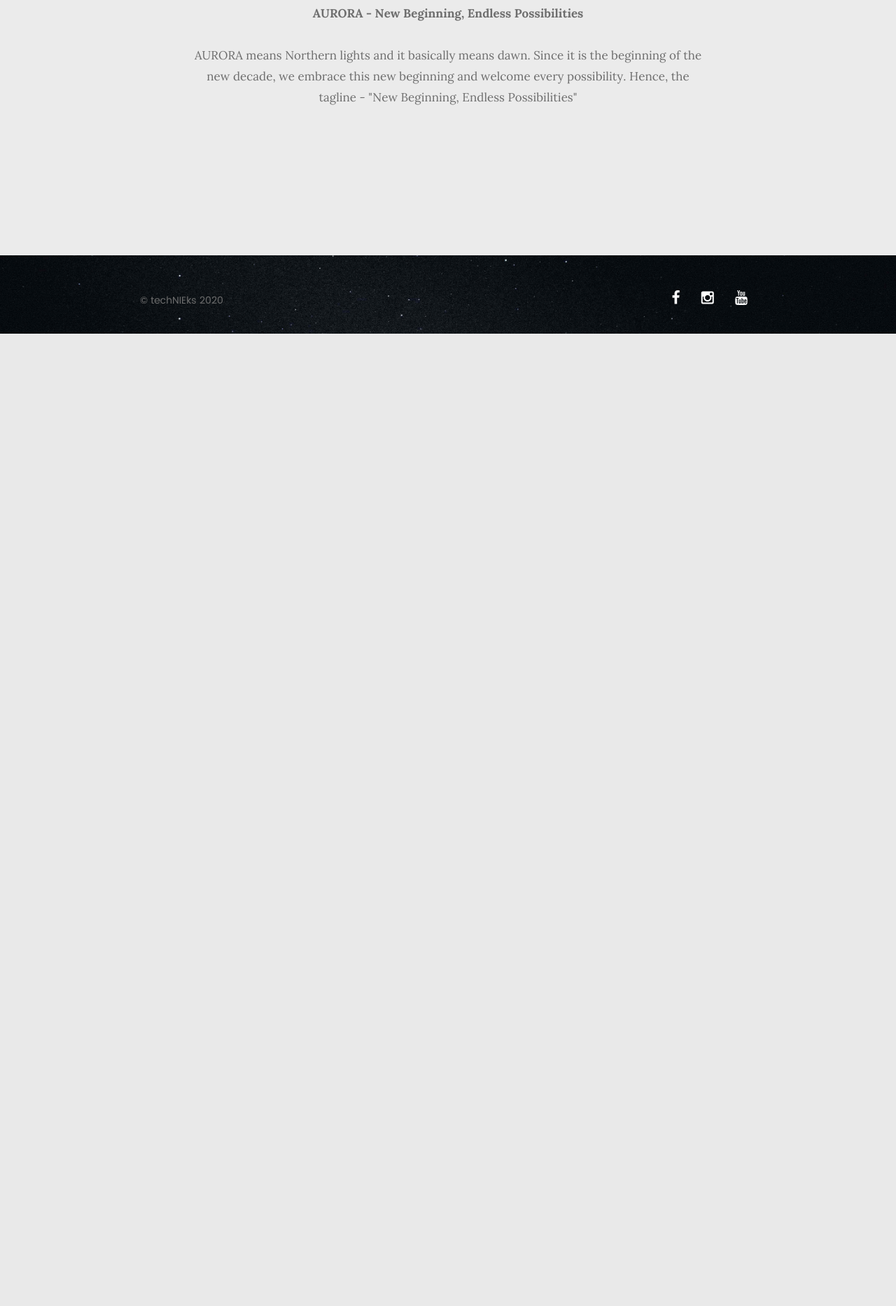
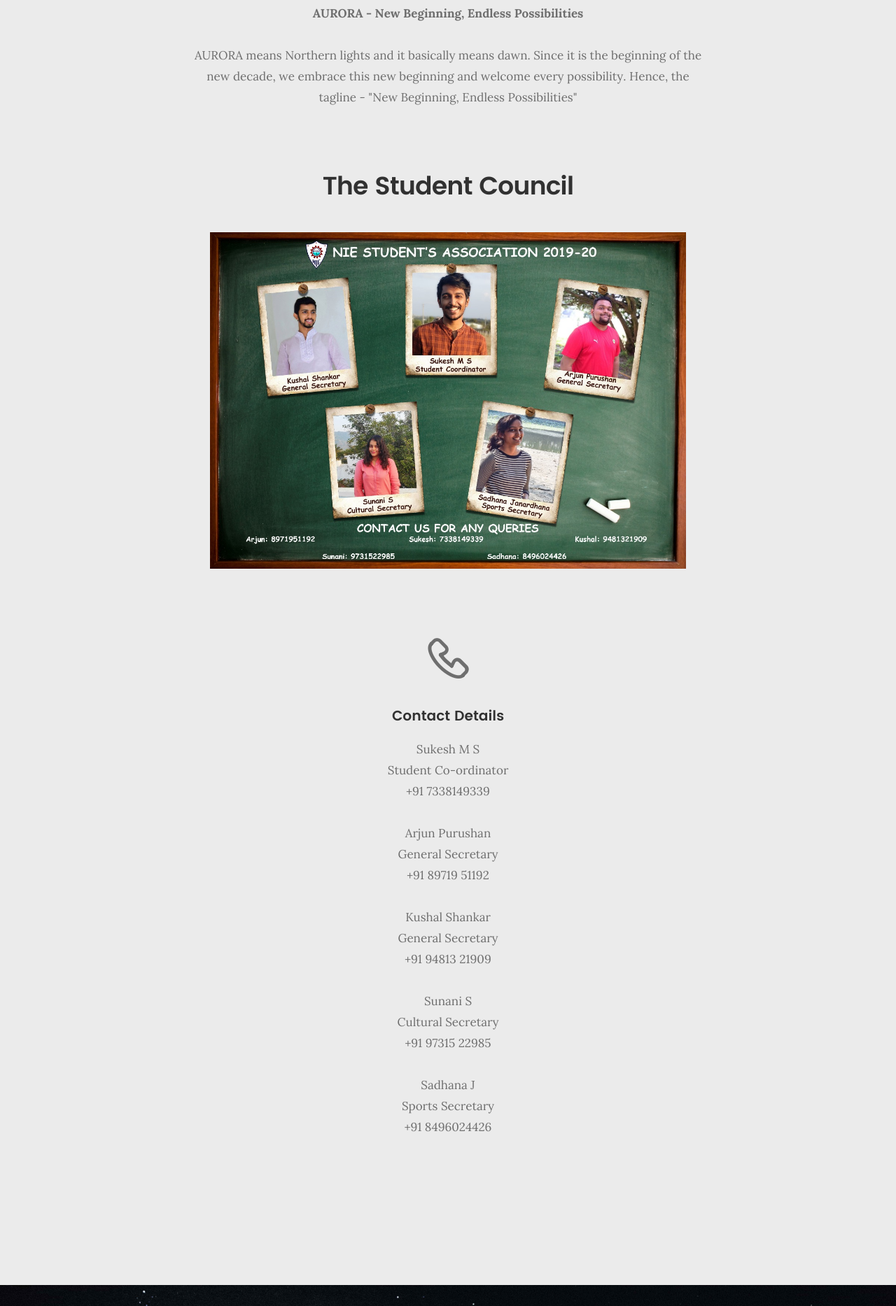
Before and after one commit to Technieks-2020/website, a Flask app: page /about in a window 1280 px wide. Shown: the part 1368-3235 px from the top of the page at 70% size. Before the commit the page ends 1845 px from the top, so only its background shows below. Run offline with Flask 2, Linux system fonts and the light colour scheme; some libraries are stand-ins or nearby versions; some web fonts are replaced.

Commit message:
Mruduls code- contact deets on about and contact

```diff
--- a/static/css/base.css
+++ b/static/css/base.css
@@ -868,4 +868,20 @@ textarea {
 	text-align: center;
 }
 
+/*------Contact details css in about page -----*/
+img.studcouncil {
+	display:block;
+	max-width: 100%;
+	height: 100%;
+	margin: auto;
+}
+p.Contactdeets
+{
+	display: inline;
+	scroll-padding-right: 20%;
+	padding-left: 20%;
+	padding-bottom: 20%;
+}
+
+
 /*# sourceMappingURL=base.css.map */
--- a/templates/about.html
+++ b/templates/about.html
@@ -142,7 +142,60 @@
 
 
 
-   			</div>
+            </div>
+            <br><br>
+            <div class="studcouncil">
+               <h1>The Student Council</h1>
+               <br>
+               <img src = "../static/images/studcouncil.jpeg">
+               <div class = "Contactdeets">
+               <br>
+               <br>
+
+               <p>
+                  <div class="icon">
+                     <i class="icon-phone" style="font-size:60px"></i>
+                  </div>
+                  <br>
+                  <h3>Contact Details</h3>
+                  Sukesh M S
+                  <br>
+                  Student Co-ordinator
+                  <br>
+                  +91 7338149339
+                  <br>
+               </p>
+               <p>
+                  Arjun Purushan
+                  <br>
+                  General Secretary
+                  <br>
+                  +91 89719 51192
+               </p>
+               <p>
+                  Kushal Shankar
+                  <br>
+                  General Secretary
+                  <br>
+                  +91 94813 21909
+               </p>
+               <p>
+                  Sunani S
+                  <br>
+                  Cultural Secretary
+                  <br>
+                  +91 97315 22985
+               </p>
+               <p>
+                  Sadhana J
+                  <br>
+                  Sports Secretary
+                  <br>
+                  +91 8496024426
+               </p>
+               </div>
+            </div>
+
    		</div>
    	</div> <!-- /section-intro -->
 
```
Also changed, not shown: templates/contact.html (+10 -4 lines), static/images/studcouncil.jpeg (added).
